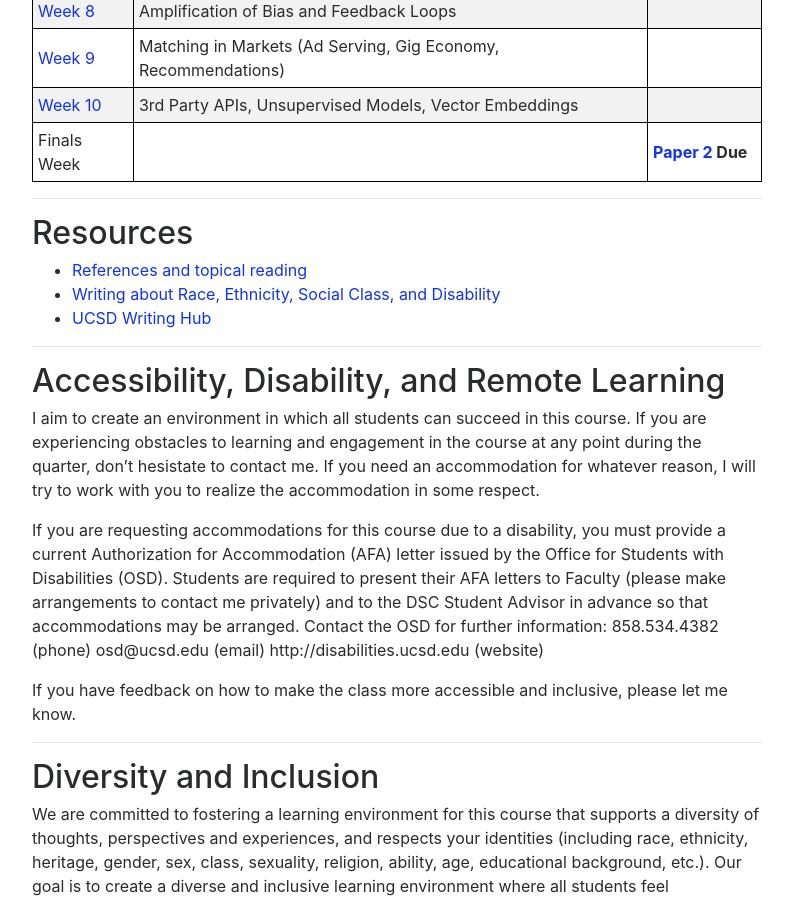
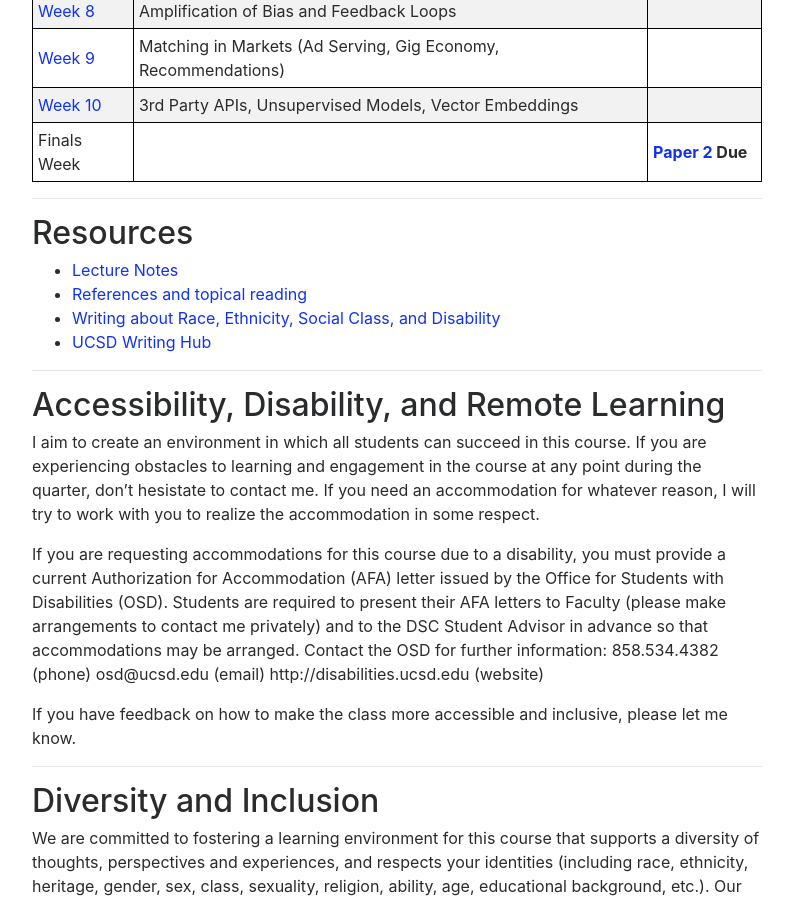
Before and after one commit to afraenkel/course-fairness-webpage, a Jekyll site: the page built from index.md, in a window 1280 px wide and 900 px high, scrolled down 3434 px. Shown: the whole window, without its empty margins (243-1036 px from the left). Built offline with Jekyll 4.4.1, drawn with Linux system fonts in a browser that asks for light colours; nearby versions of some CDN libraries.

Commit message:
lecture notes

```diff
--- a/index.md
+++ b/index.md
@@ -174,6 +174,7 @@ Grade: 40% of Total
 
 # Resources
 
+* [Lecture Notes](https://afraenkel.github.io/fairness-book/intro.html)
 * [References and topical reading](references)
 * [Writing about Race, Ethnicity, Social Class, and
   Disability](https://www.hamilton.edu/academics/centers/writing/writing-resources/language-of-difference-writing-about-race-ethnicity-social-class-and-disability)
```
